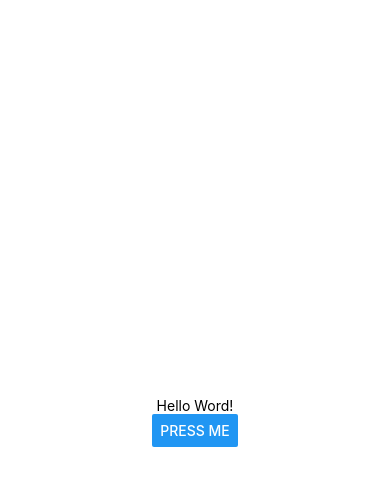
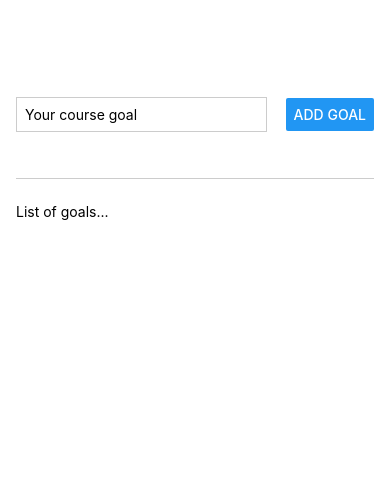
Before and after one commit to Tushar-Deshmukh/learning-react-native, a React Native app: screen / in a window 390 px wide. Shown: the top 486 px of the page. Built offline with nearby package versions, Linux system fonts and the light colour scheme.

Commit message:
learn about native elements and styling those elements

```diff
--- a/App.js
+++ b/App.js
@@ -1,21 +1,42 @@
-import { StatusBar } from 'expo-status-bar';
-import { Button, StyleSheet, Text, View } from 'react-native';
+import { Button, StyleSheet, Text, TextInput, View } from "react-native";
 
 export default function App() {
   return (
-    <View style={styles.container}>
-      <Text>Hello Word!</Text>
-      <Button title='Press Me' />
-      <StatusBar style="auto" />
+    <View style={styles.appContainer}>
+      <View style={styles.inputContainer}>
+        <TextInput style={styles.textInput} placeholder="Your course goal" />
+        <Button title="Add Goal" />
+      </View>
+      <View style={styles.goalsContainer}>
+        <Text>List of goals...</Text>
+      </View>
     </View>
   );
 }
 
 const styles = StyleSheet.create({
-  container: {
+  appContainer: {
+    flex:1,
+    paddingTop: 50,
+    paddingHorizontal: 16,
+  },
+  inputContainer: {
     flex: 1,
-    backgroundColor: '#fff',
-    alignItems: 'center',
-    justifyContent: 'center',
+    flexDirection: "row",
+    justifyContent: "space-between",
+    alignItems: "center",
+    marginBottom: 24,
+    borderBottomWidth: 1,
+    borderBottomColor: "#cccccc",
+  },
+  textInput: {
+    borderWidth: 1,
+    borderColor: "#cccccc",
+    width: "70%",
+    marginRight: 8,
+    padding: 8,
+  },
+  goalsContainer: {
+    flex: 5,
   },
 });
```
